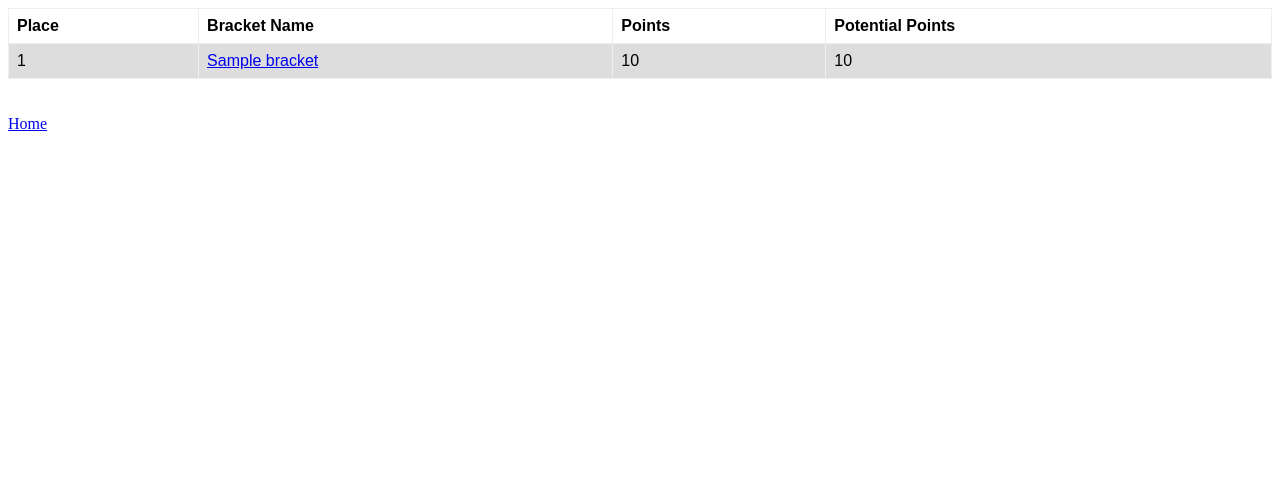
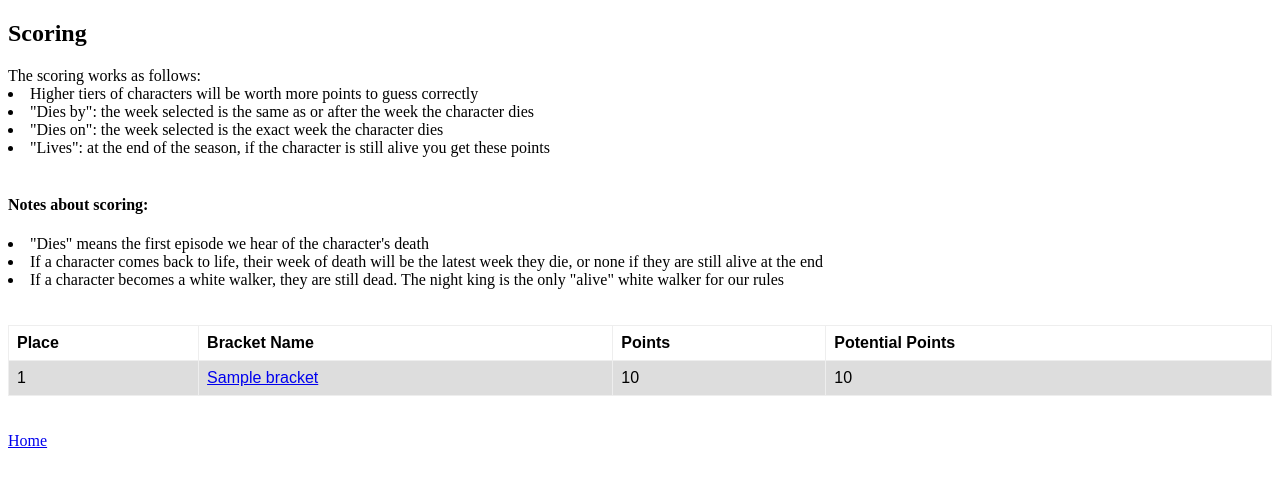
Before and after one commit to rsmith49/GoT_2019_Bracket, a Flask app: template templates/bracket_list.html in a window 1280 px wide. Shown: the top 487 px of the page. Run offline with Flask 2, Linux system fonts and the light colour scheme; the template is opened without the code that fills it: most values are stand-ins (such as "Sample title", 1, 10 or a date in 2020).

Commit message:
Removed bracket adding, put score rules on standing page

```diff
--- a/templates/bracket_list.html
+++ b/templates/bracket_list.html
@@ -21,6 +21,20 @@
 </style>
 </head>
 <body>
+<h2>Scoring</h2>
+<div>
+    The scoring works as follows:
+    <li>Higher tiers of characters will be worth more points to guess correctly</li>
+    <li>"Dies by": the week selected is the same as or after the week the character dies</li>
+    <li>"Dies on": the week selected is the exact week the character dies</li>
+    <li>"Lives": at the end of the season, if the character is still alive you get these points</li>
+    <br>
+    <h4>Notes about scoring:</h4>
+    <li>"Dies" means the first episode we hear of the character's death</li>
+    <li>If a character comes back to life, their week of death will be the latest week they die, or none if they are still alive at the end</li>
+    <li>If a character becomes a white walker, they are still dead. The night king is the only "alive" white walker for our rules</li>
+</div>
+<br><br>
     <table>
         <TR>
            <TH class="c1">Place</TH>
--- a/wsgi.py
+++ b/wsgi.py
@@ -54,26 +54,9 @@ def bracket_creation_form():
 
 @application.route('/brackets', methods=['POST'])
 def create_bracket():
-    bracket_name = request.form['bracket_name']
-    char_preds = {
-        char_name: {
-            'pred_type': request.form[char_name + ' Prediction Type'],
-            'pred_val': int(request.form[char_name + ' Week'])
-        }
-        for char_name in CHAR_TIERS
-    }
-
-    bracket = Bracket(name=bracket_name, **char_preds)
-    try:
-        bracket.save()
-        message = request.form['bracket_name'] + ' bracket created!'
-    except FileExistsError:
-        message = request.form['bracket_name'] + ' bracket could not be created, bracket with ' \
-                                              'same name already exists'
-
     return render_template(
         'bracket_created.html',
-        message=message
+        message="Time to submit brackets has ended"
     )
 
 
```
